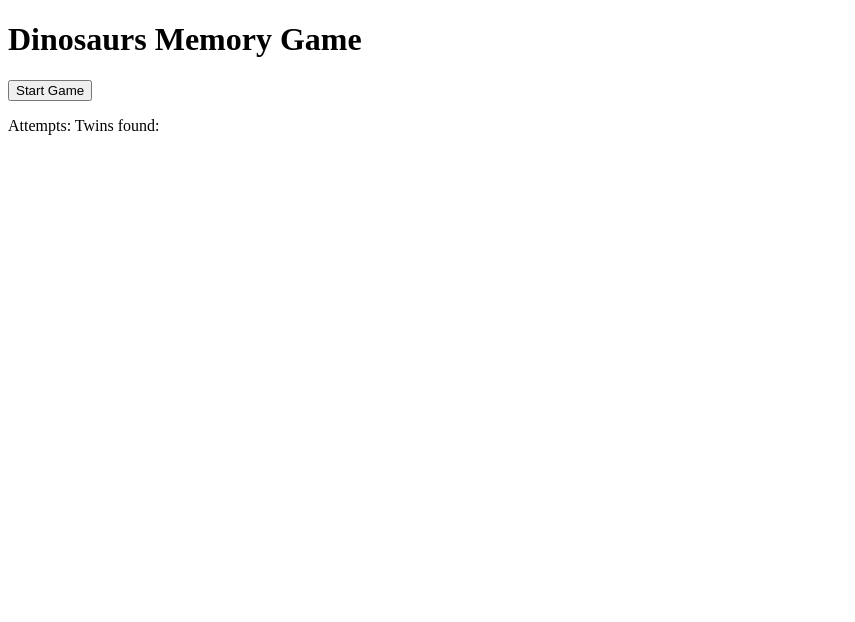
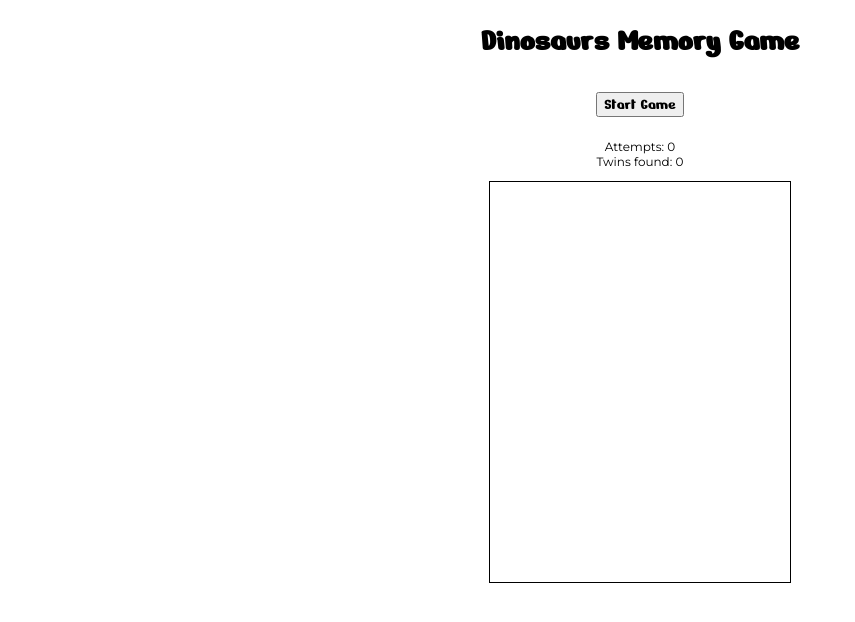
Before and after one commit to elsahelg/dinosaurs-memory-game, a plain HTML site: page index.html in a window 1280 px wide. Shown: the whole page, without its empty margins (0-855 px from the left). Drawn offline with Linux system fonts and the light colour scheme.

Commit message:
Modify position of the memory game and scores

```diff
--- a/assets/css/style.css
+++ b/assets/css/style.css
@@ -0,0 +1,34 @@
+body {
+    background: white;
+    font-family: 'Montserrat', sans-serif;
+    text-align: center;
+}
+
+.heading {
+    font-family: 'Nerko One', cursive;
+
+}
+
+button {
+    font-family: 'Nerko One', cursive;
+    font-size: 100%;
+    margin: 10px;
+}
+
+p {
+    font-size: 75%;
+}
+
+.memoryContainer {
+    display: flex;
+    align-items: center;
+    justify-content: center;
+}
+
+.memoryGrid {
+    display: flex;
+    flex-wrap: wrap;
+    width: 300px;
+    height: 400px;
+    border: 1px solid black;
+}
--- a/index.html
+++ b/index.html
@@ -1,25 +1,33 @@
 <!DOCTYPE html>
 <html lang="en">
+
 <head>
     <meta charset="UTF-8">
     <meta http-equiv="X-UA-Compatible" content="IE=edge">
     <meta name="viewport" content="width=device-width, initial-scale=1.0">
 
+    <!-- google fonts -->
+    <link href="https://fonts.googleapis.com/css2?family=Montserrat&family=Nerko+One&display=swap" rel="stylesheet">
     <!-- css stylesheet -->
     <link rel="stylesheet" href="assets/css/style.css">
     <title>Dinosaurs Memory!</title>
+
 </head>
+
 <body>
     <div class="heading">
         <h1>Dinosaurs Memory Game</h1>
     </div>
+    <button id="startGame">Start Game</button>
+    <p>Attempts: <span class="count-attempts">0</span><br>
+        Twins found: <span class="count-match">0</span></p>
     <div class="memoryContainer">
-        <button id="startGame">Start Game</button>
         <div class="memoryGrid">
         </div>
-        <p>Attempts: <span class="count-attempts"></span> Twins found: <span class="count-match"></span></p>
     </div>
+
     <!-- javascript -->
     <script src="assets/js/script.js"></script>
 </body>
+
 </html>
```
